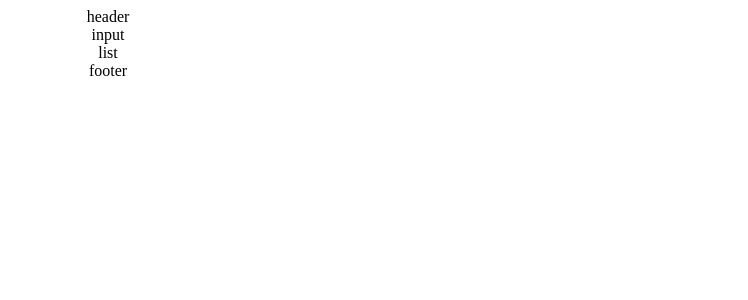
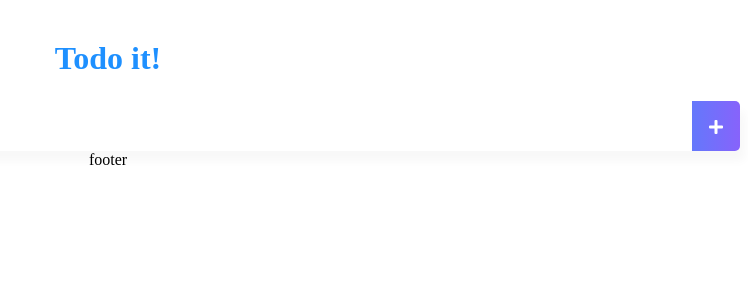
Before and after one commit to Sunset-Kim/Vue_To_do_app, a Vue app in the folder vue-todo/: page / in a window 1280 px wide. Shown: the top 300 px of the page, without its empty margins (532-1280 px from the left). Built offline with nearby package versions, Linux system fonts and the light colour scheme.

Commit message:
🎨 Implement Header templeate and set style

```diff
--- a/vue-todo/src/components/TodoHeader.vue
+++ b/vue-todo/src/components/TodoHeader.vue
@@ -1,6 +1,6 @@
 <template>
   <div>
-      header
+      <h1>Todo it!</h1>
   </div>
 </template>
 
@@ -10,6 +10,12 @@ export default {
 }
 </script>
 
-<style>
+<style scoped>
+
+  h1 {
+    color: dodgerblue;
+    font-weight: 900;
+    margin: 2.5rem 0 1.5rem;
+  }
 
 </style>
--- a/vue-todo/src/components/TodoInput.vue
+++ b/vue-todo/src/components/TodoInput.vue
@@ -1,15 +1,63 @@
 <template>
-  <div>
-      input
+  <div class="inputBox shadow">
+      <input type="text" v-model="newTodoitem" v-on:keyup.enter="addTodo">
+      <span v-on:click="addTodo" class="addContainer">
+        <i class="fas fa-plus addBtn"></i>
+      </span>
   </div>
 </template>
 
 <script>
 export default {
+  data: function(){
+    return {
+      newTodoitem: '',
+    }
+  },
+  methods:{
+    addTodo: function () {
+      if(this.newTodoitem !== '') {
+        let obj = { completed: false, item: this.newTodoitem };
 
+        // localStorage.setItem(this.newTodoitem, obj); 객체는 저장이 안된다.
+        localStorage.setItem(this.newTodoitem, JSON.stringify(obj));
+
+        this.clearInput();
+      }
+
+    },
+    clearInput: function() {
+      this.newTodoitem = '';
+    },
+  }
 }
 </script>
 
-<style>
+<style scoped>
+input:focus {
+  outline: none;
+}
+.inputBox {
+  background: white;
+  height: 50px;
+  line-height: 50px;
+  border-radius: 5px
+}
+.inputBox input {
+  border-style: none;
+  font-size: 0.9rem;
+}
+.addContainer {
+  float: right;
+  background: linear-gradient(to right, #6478FB, #8763FB);
+  width: 3rem;
+  border-radius: 0 5px 5px 0;
+  cursor: pointer;
+
+}
+.addBtn {
+  color: white;
+  vertical-align: middle;
+}
 
 </style>
--- a/vue-todo/src/components/TodoList.vue
+++ b/vue-todo/src/components/TodoList.vue
@@ -1,15 +1,83 @@
 <template>
   <div>
-      list
+      <ul>
+        <li v-for="(todoItem, index) in todoItems" v-bind:key="todoItem" class="shadow">
+          <i v-on:click="toggleComplete" class="checkBtn fas fa-check"></i>
+          {{todoItem}}
+          <span v-on:click="removeTodo(todoItem, index)" class="removeBtn">
+            <i class="fas fa-trash-alt"></i>
+          </span>
+        </li>
+      </ul>
   </div>
 </template>
 
 <script>
 export default {
+  data: function() {
+    return {
+      todoItems: []
+    }
+  },
+  created: function() {
+    if (localStorage.length > 0) {
+      for (let i = 0; i < localStorage.length; i++) {
+        if(localStorage.key(i) !== 'loglevel:webpack-dev-server') {
+          this.todoItems.push(localStorage.key(i));
+        }
 
+      }
+    }
+  },
+  methods: {
+    removeTodo: function(todoItem, index) {
+      console.log(index);
+      localStorage.removeItem(todoItem);
+      this.todoItems.splice(index, 1);
+    },
+    toggleComplete: function(){
+      console.log('ㅇㅇㅇ');
+    }
+  },
 }
+
 </script>
 
-<style>
+<style scoped>
+
+ul {
+  list-style: none;
+  padding: 0;
+  margin: 0;
+  text-align: left;
+}
+
+li {
+  display: flex;
+  min-height: 50px;
+  height: 50px;
+  line-height: 50px;
+  margin: 0.5rem 0;
+  padding: 0 .9rem;
+  background: white;
+  border-radius: 5px;
+}
+.checkBtn {
+  line-height: 45px;
+  color: #62acde;
+  margin-right: 5px
+}
+.checkBtnCompleted {
+  color: #b3adad;
+}
+.textCompleted {
+  text-decoration: line-through;
+  color: #b3adad;
+}
+.removeBtn {
+  margin-left : auto;
+  color: #de4343;
+  cursor: pointer;
+}
 
 </style>
```
